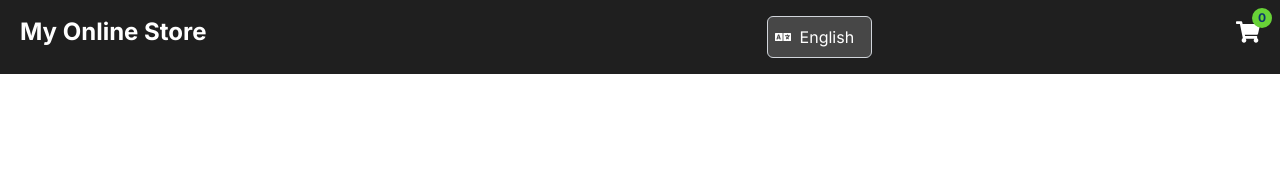
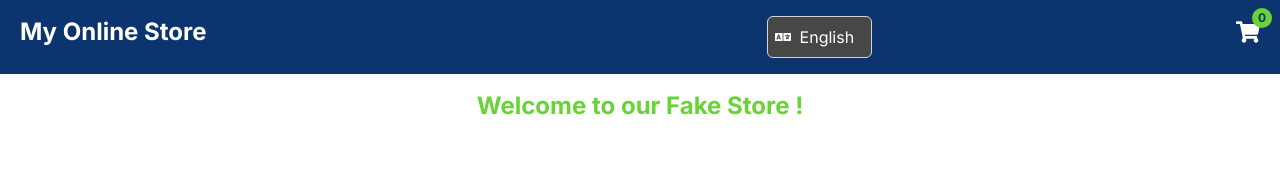
Before and after one commit to HasanHafizurRahman/theme-language-configuaration, a Next.js app: page / in a window 1280 px wide. Shown: the top 172 px of the page. Built offline with nearby package versions, Linux system fonts and the light colour scheme; no server answers.

Commit message:
title added to translator

```diff
--- a/app/page.js
+++ b/app/page.js
@@ -57,11 +57,11 @@ export default function Home() {
 
   return (
     <>
-      <div className="mb-4">
+      <div className="">
         <Navbar cartCount={cartCount} />
       </div>
-      <main className="flex min-h-screen flex-col items-center justify-between p-24">
-
+      <main className="flex min-h-screen flex-col items-center justify-between p-4">
+<h2 className="text-primary-19 font-bold mb-14">{t('page.title')}</h2>
         {loading ? (
           <Loading />
         ) : (
--- a/components/Navbar.js
+++ b/components/Navbar.js
@@ -7,7 +7,7 @@ export default function Navbar({ cartCount }) {
   const { t } = useTranslation();
 
   return (
-    <nav className="bg-primary-38 text-white py-4 flex justify-between px-5">
+    <nav className="bg-primary-28 text-white py-4 flex justify-between px-5">
       <div className='flex gap-[35rem]'>
         <div><h2 className="font-bold">{t('navbar.title')}</h2></div>
         <div><LanguageSelector /></div>
--- a/lib/bn.json
+++ b/lib/bn.json
@@ -1,10 +1,11 @@
 {
     "navbar": {
-      "title": "আমার অনলাইন দোকান",
+      "title": "মাই অনলাইন স্টোর",
       "cart": "কার্ট"
     },
     "page": {
       "addToCart": "কার্টে যোগ করুন",
-      "itemAdded": "আইটেম কার্টে যোগ করা হয়েছে!"
+      "itemAdded": "আইটেম কার্টে যোগ করা হয়েছে!",
+      "title": "আপনাকে আমাদের ফেইক স্টোর-এ স্বাগতম !"
     }
   }
--- a/lib/en.json
+++ b/lib/en.json
@@ -6,6 +6,7 @@
     },
     "page": {
       "addToCart": "Add to Cart",
-      "itemAdded": "Item added to cart!"
+      "itemAdded": "Item added to cart!",
+      "title": "Welcome to our Fake Store !"
     }
   }
```
